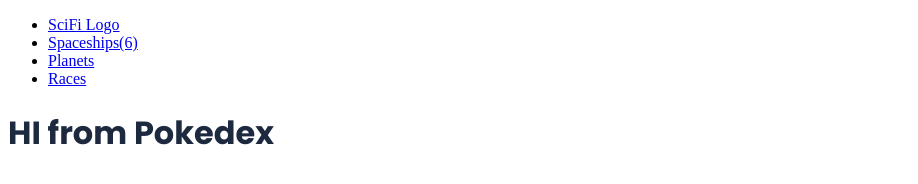
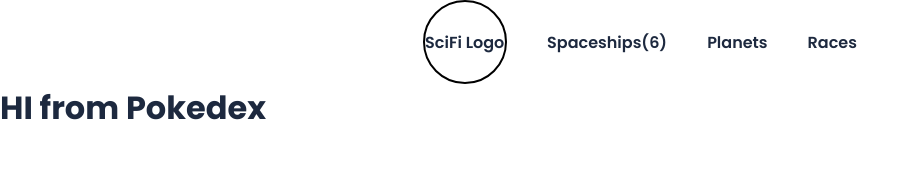
Before and after one commit to shahadat3669/pokedex, a website built with webpack: page src/index.html in a window 1280 px wide. Shown: the whole page, without its empty margins (0-918 px from the left). Built offline with nearby package versions, Linux system fonts and the light colour scheme.

Commit message:
Add header CSS styles.

```diff
--- a/src/main.css
+++ b/src/main.css
@@ -2,6 +2,7 @@
 
 :root {
   --font-poppins: 'Poppins', sans-serif;
+  --font-bold: 600;
 
   --grass: rgba(95, 189, 88, 1);
   --bug: rgba(146, 188, 44, 1);
@@ -38,7 +39,46 @@
   --space-32: 2rem;
 }
 
+* {
+  margin: 0;
+  padding: 0;
+  font-family: var(--font-poppins);
+}
+
+.nav-bar {
+  display: flex;
+  align-items: center;
+  justify-content: center;
+  gap: 2.5rem;
+}
+
+.nav-item {
+  text-decoration: none;
+  list-style: none;
+}
+
 .title {
   font-family: var(--font-poppins);
   color: var(--text-dark);
 }
+
+.nav-logo {
+  display: block;
+  text-align: center;
+}
+
+.nav-link {
+  text-decoration: none;
+  color: var(--text-dark);
+  font-weight: var(--font-bold);
+}
+
+.center-text {
+  display: flex;
+  justify-items: center;
+  align-items: center;
+  border: 0.125rem solid black;
+  border-radius: 50%;
+  width: 5rem;
+  height: 5rem;
+}
```
